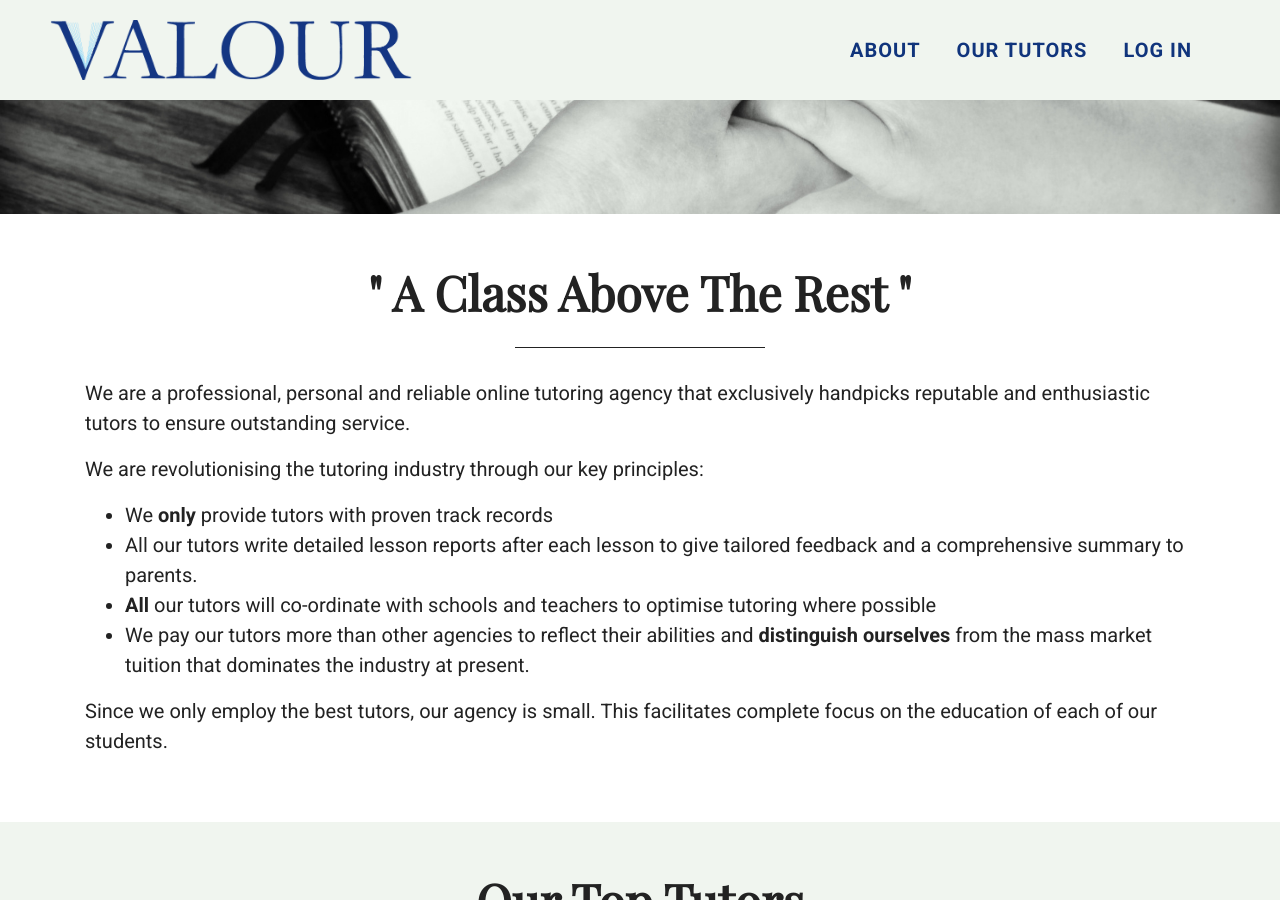
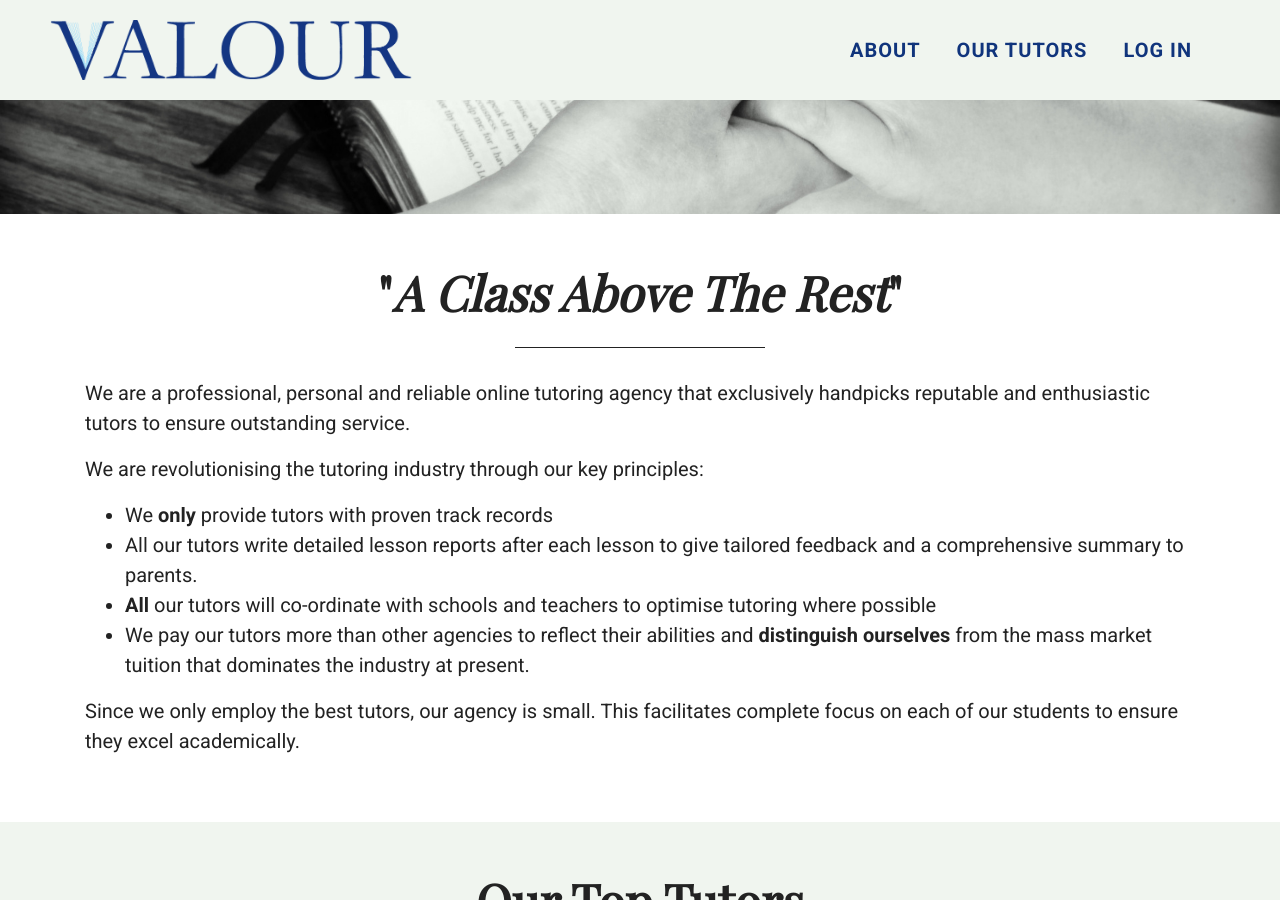
Before and after one commit to tutorcruncher-sites/valour-hk, a Jekyll site: the page built from index.html, in a window 1280 px wide and 900 px high, scrolled down 286 px. Built offline with Jekyll 4.4.1, drawn with Linux system fonts in a browser that asks for light colours.

Commit message:
Update index.html

```diff
--- a/index.html
+++ b/index.html
@@ -12,7 +12,7 @@ layout: base
   <div class="container">
     <div class="row">
       <div class="col-lg-12">
-        <h2 class="text-center">" A Class Above The Rest "</h2>
+        <h2 class="text-center">"<i>A Class Above The Rest</i>"</h2>
         <hr>
       </div>
     </div>
@@ -39,7 +39,7 @@ layout: base
         </li>
       </ul>
       <p>
-        Since we only employ the best tutors, our agency is small. This facilitates complete focus on the education of each of our students.
+        Since we only employ the best tutors, our agency is small. This facilitates complete focus on each of our students to ensure they excel academically.
       </p>
     </div>
   </div>
```
